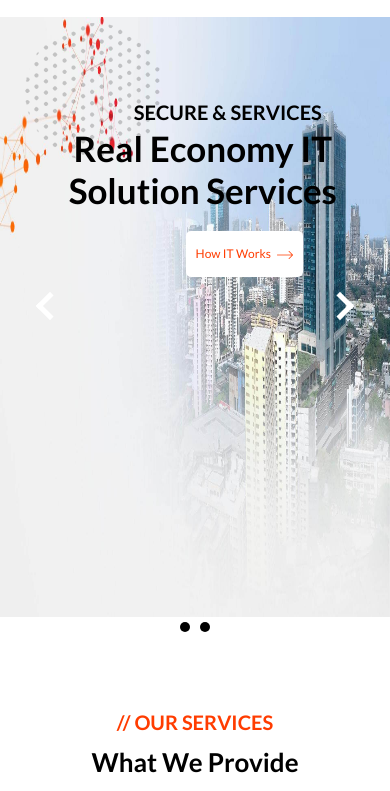
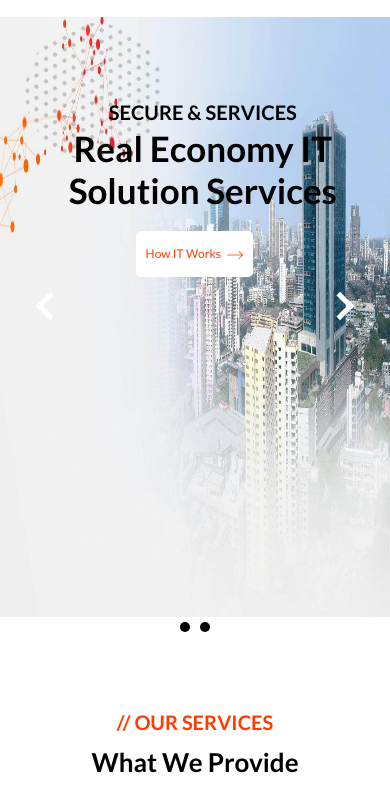
Before and after one commit to sharmasunil123/it-soft, a plain HTML site: page index.html in a window 390 px wide. Shown: the part 53-844 px from the top of the page. Drawn offline with nearby package versions, Linux system fonts and the light colour scheme.

Commit message:
button class change

```diff
--- a/hotel.css
+++ b/hotel.css
@@ -180,7 +180,7 @@ a {
   padding-top: 70px;
   font-size: 35px;
   color: #000;
-  padding: 70px 0 0 50px;
+  /* padding: 70px 0 0 50px; */
 }
 .slider p {
   color: #535050;
@@ -948,7 +948,7 @@ a {
     /* display: flex;
     justify-content: center;
     align-items: center; */
-    margin-left: 170px;
+    margin-left: 120px;
   }
   .slider-button2 img {
     width: 16px;
```
